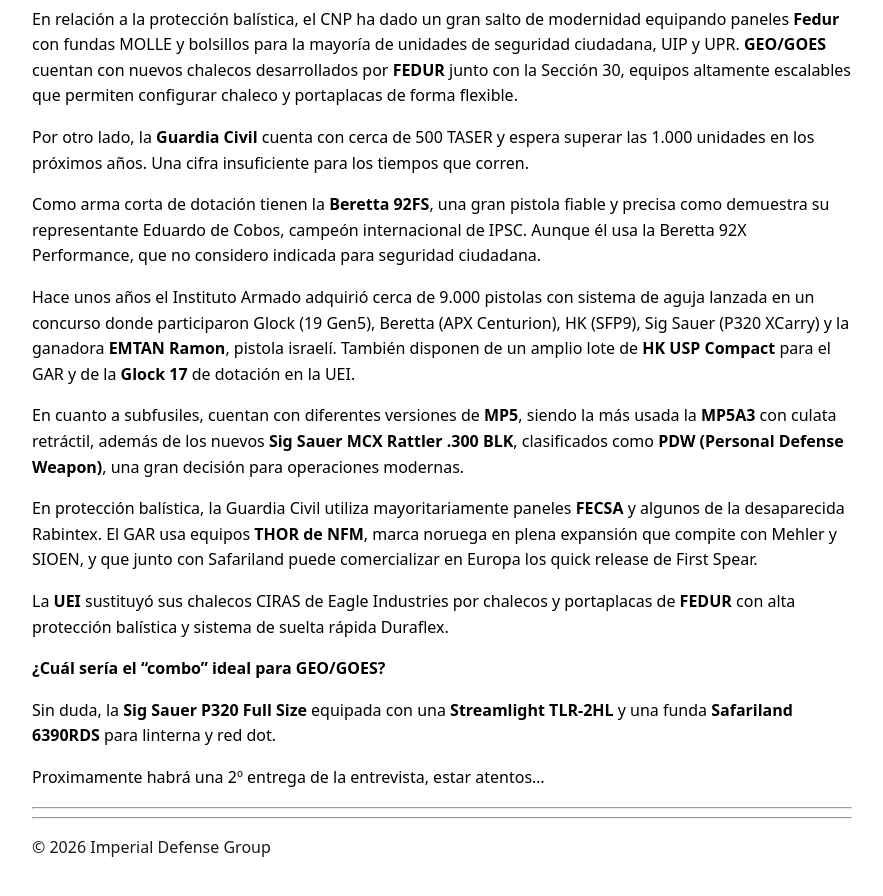
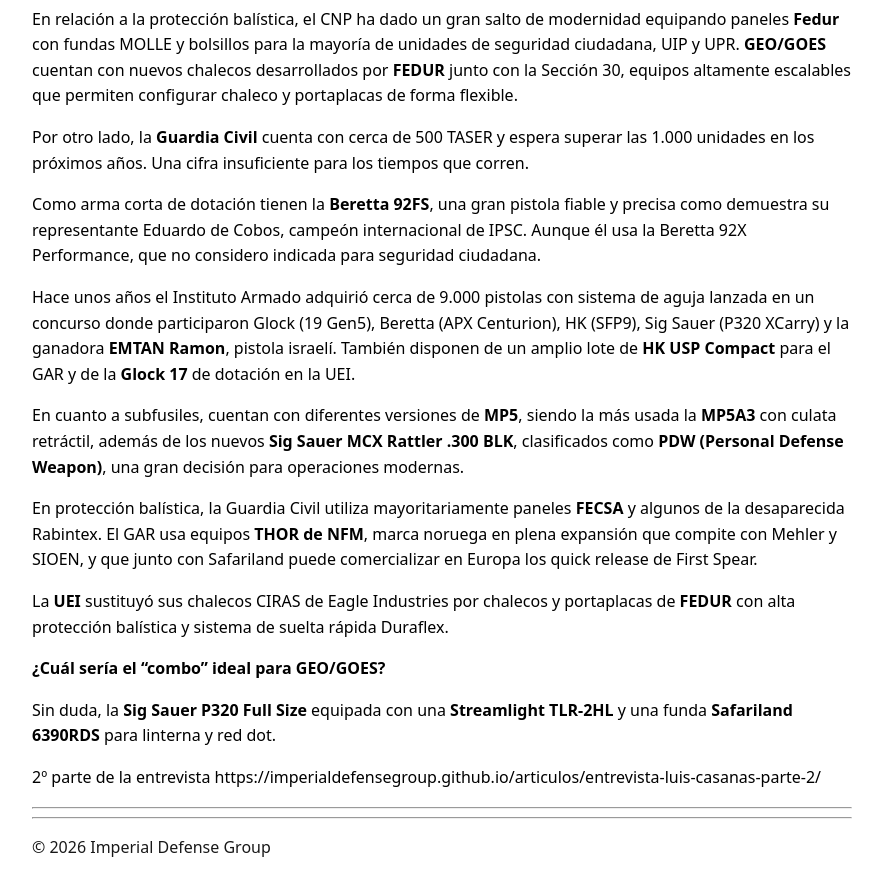
Before and after one commit to imperialdefensegroup/articulos, a Jekyll site: the page built from _posts/2025-09-04-luis-casanas-de-castro-consultor-tactico.md, in a window 1280 px wide and 900 px high, scrolled down 2389 px. Shown: the top 896 px of the window, without its empty margins (198-1081 px from the left). Built offline with Jekyll 4.4.1, drawn with Linux system fonts in a browser that asks for light colours.

Commit message:
Update 2025-09-04-luis-casanas-de-castro-consultor-tactico.md

```diff
--- a/_posts/2025-09-04-luis-casanas-de-castro-consultor-tactico.md
+++ b/_posts/2025-09-04-luis-casanas-de-castro-consultor-tactico.md
@@ -78,6 +78,7 @@ La **UEI** sustituyó sus chalecos CIRAS de Eagle Industries por chalecos y port
 
 Sin duda, la **Sig Sauer P320 Full Size** equipada con una **Streamlight TLR-2HL** y una funda **Safariland 6390RDS** para linterna y red dot.
 
-Proximamente habrá una 2º entrega de la entrevista, estar atentos...
+2º parte de la entrevista
+https://imperialdefensegroup.github.io/articulos/entrevista-luis-casanas-parte-2/
 
 ---
```
